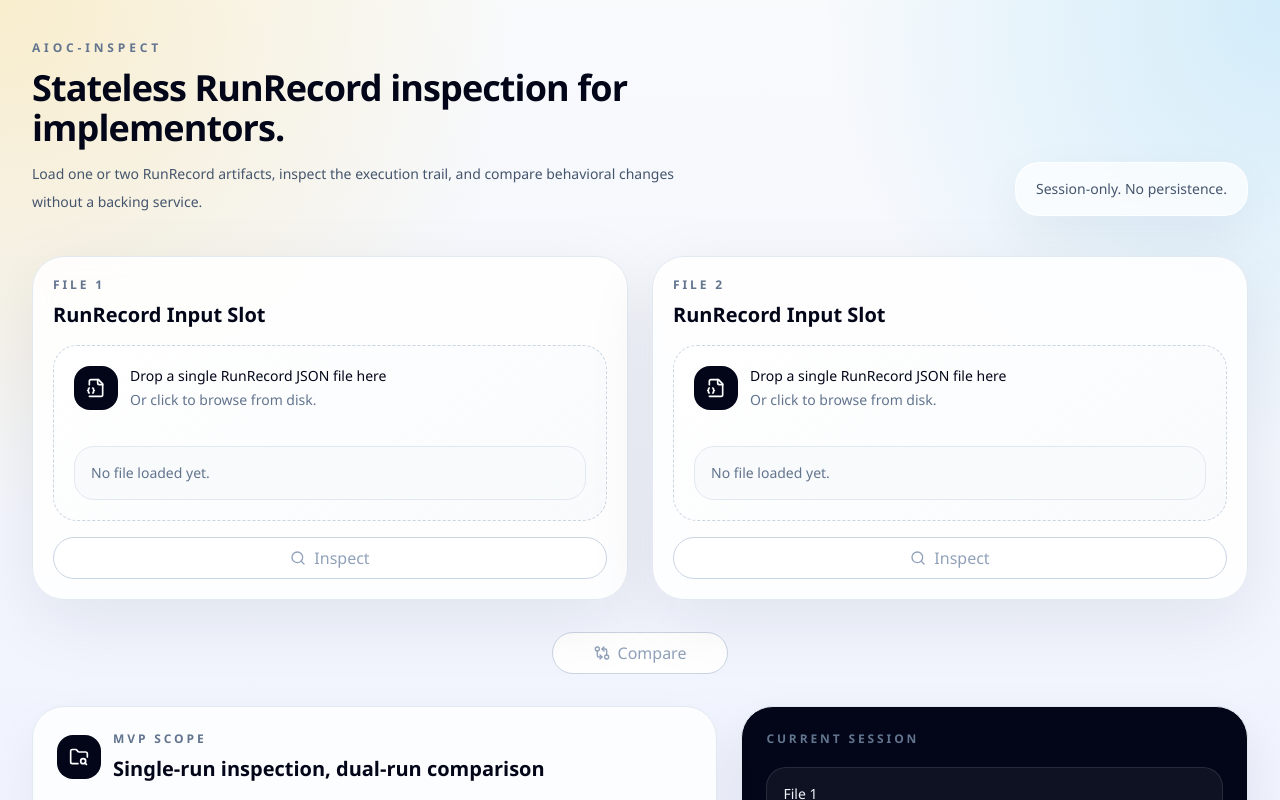
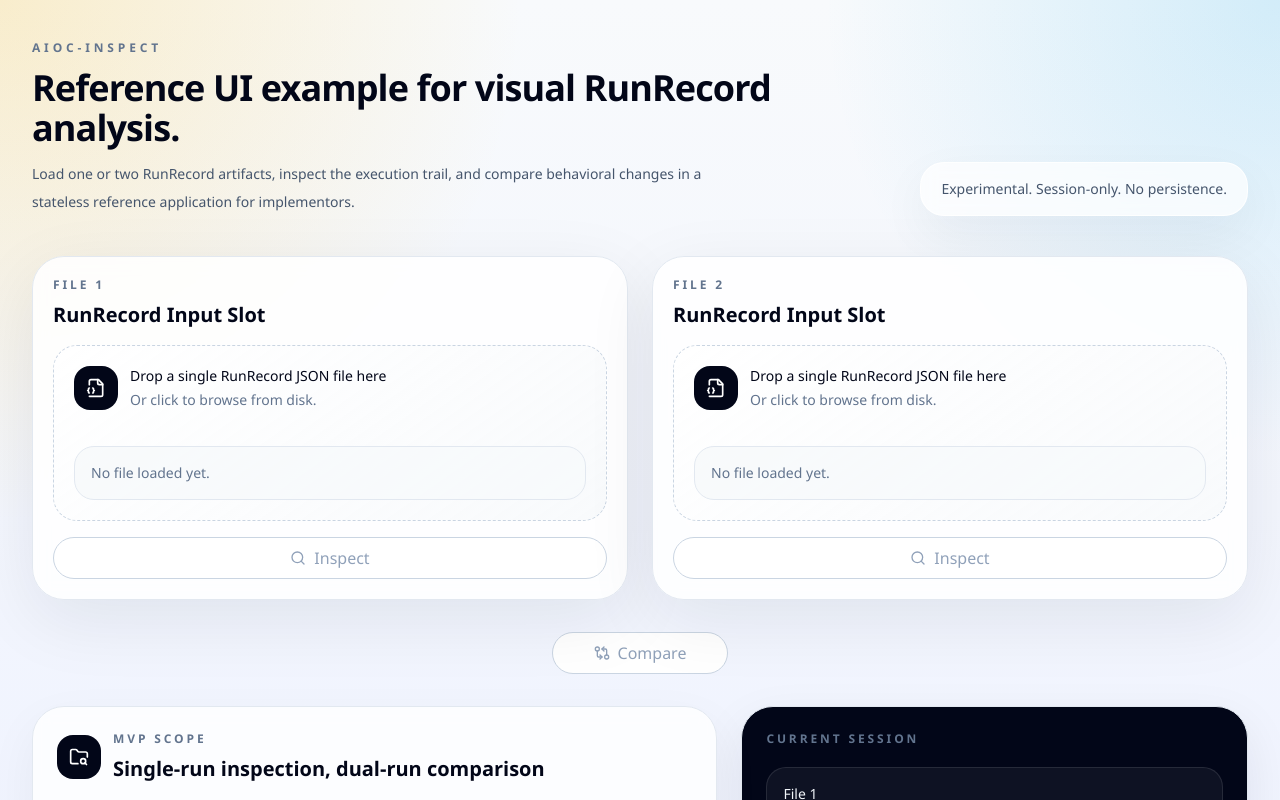
Before and after one commit to axiastudio/aioc, a React (Vite) app in the folder apps/aioc-inspect/: page / in a window 1280 px wide. Shown: the top 800 px of the page. Built offline with nearby package versions, Linux system fonts and the light colour scheme.

Commit message:
docs(aioc-inspect): position inspect as a reference RunRecord analysis UI example

```diff
--- a/apps/aioc-inspect/src/app.tsx
+++ b/apps/aioc-inspect/src/app.tsx
@@ -1228,15 +1228,16 @@ function AppShell({ children }: { children: ReactNode }): ReactElement {
               aioc-inspect
             </p>
             <h1 className="mt-3 max-w-3xl text-4xl font-semibold tracking-tight text-slate-950">
-              Stateless RunRecord inspection for implementors.
+              Reference UI example for visual RunRecord analysis.
             </h1>
             <p className="mt-3 max-w-2xl text-sm leading-7 text-slate-600">
               Load one or two RunRecord artifacts, inspect the execution trail, and
-              compare behavioral changes without a backing service.
+              compare behavioral changes in a stateless reference application for
+              implementors.
             </p>
           </div>
           <div className="rounded-[1.5rem] border border-white/80 bg-white/70 px-5 py-4 text-sm text-slate-600 shadow-[0_18px_50px_rgba(15,23,42,0.05)] backdrop-blur">
-            Session-only. No persistence.
+            Experimental. Session-only. No persistence.
           </div>
         </header>
         {children}
```
Also changed, not shown: 2 other files (tests, documents, lock files or other folders).
